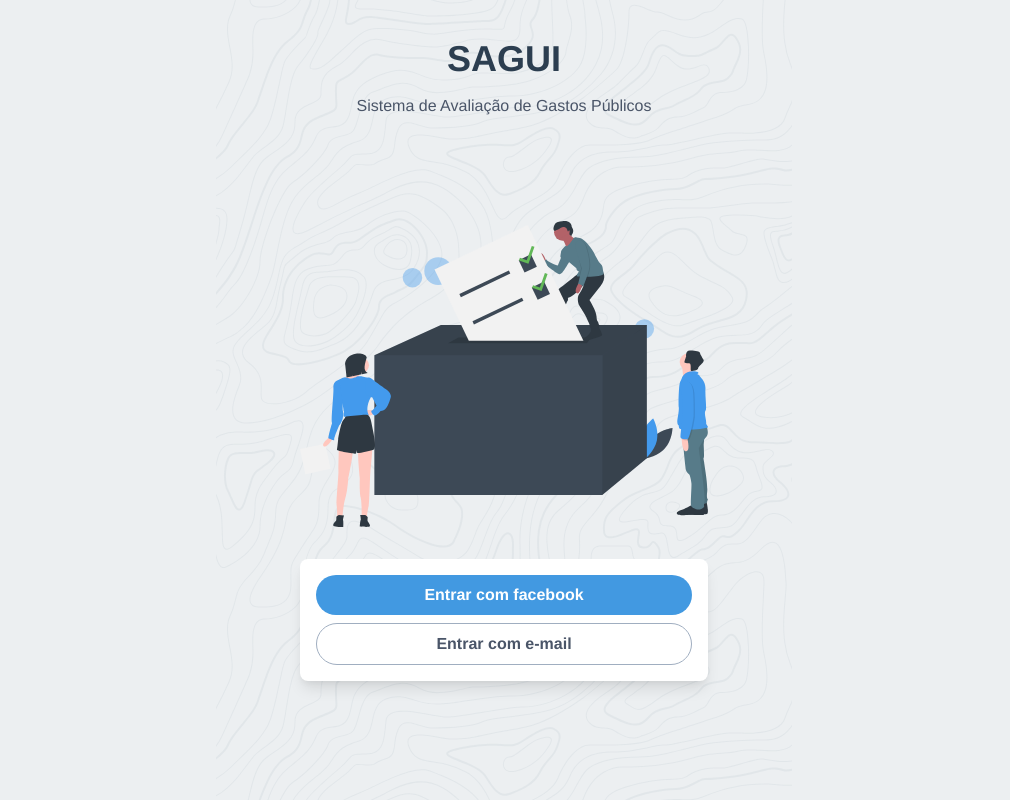
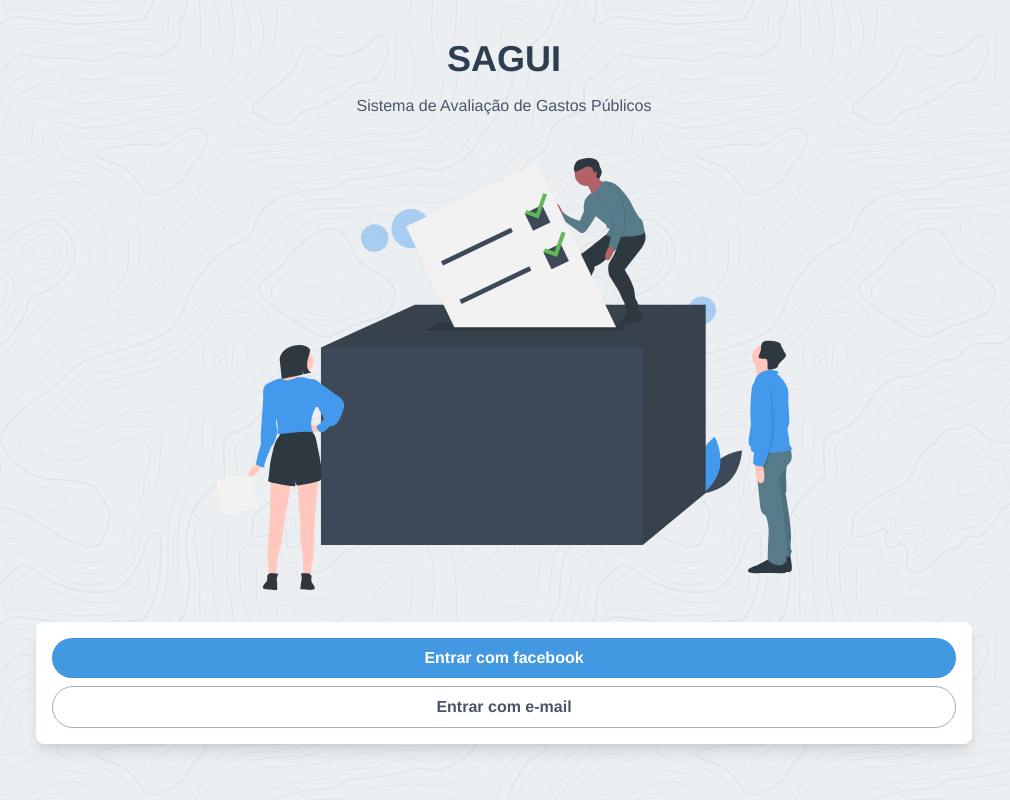
Before and after one commit to biopsiar/sagui-app, a Vue app: page / in a window 1280 px wide. Shown: the whole page, without its empty margins (136-1146 px from the left). Built offline with nearby package versions, Linux system fonts and the light colour scheme.

Commit message:
width changes

```diff
--- a/src/App.vue
+++ b/src/App.vue
@@ -1,7 +1,7 @@
 <template>
   <div
     id="app"
-    class="flex flex-col h-screen max-w-xl mx-auto"
+    class="flex flex-col h-screen"
     :class="{ bglogin: $route.path == '/' }"
   >
     <!-- <login v-if="!loggedIn"/> -->
--- a/src/views/Login.vue
+++ b/src/views/Login.vue
@@ -9,7 +9,7 @@
         </button>  class="animated infinite bounce delay-2s"-->
       </div>
     <div class="my-auto">
-      <img class="w-3/4 mx-auto pb-8" :src="require('@/assets/undraw_voting.svg')" />
+      <img class="w-3/4 max-w-xl mx-auto pb-8 pb-4" :src="require('@/assets/undraw_voting.svg')" />
       <div class="animated fade delay-2s bg-white w-3/4 mx-auto my-auto rounded-lg overflow-hidden shadow-lg p-4">
         <div class="text-center">
           <router-link to="/home" tag="button"
```
